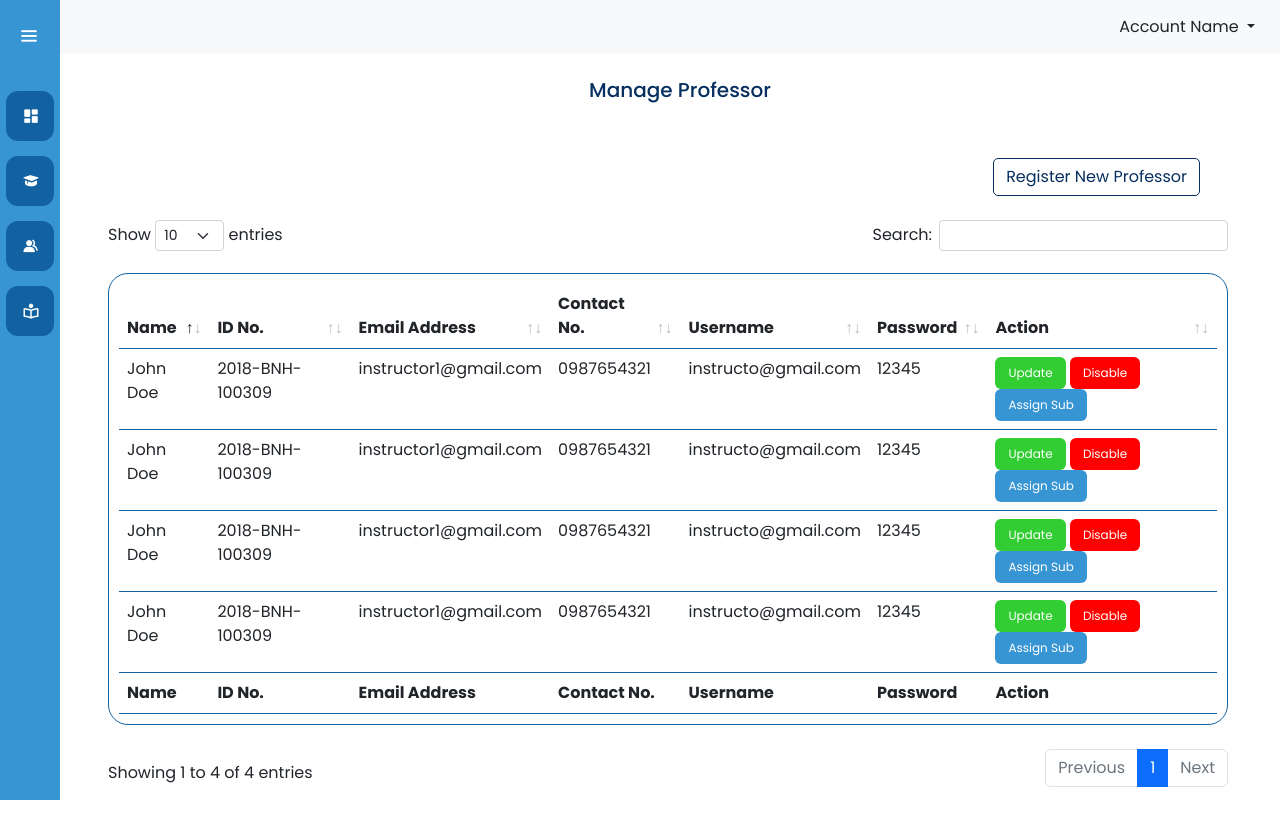
After one commit to Thomas-git-hub/QR-SMS-Attendance-System, a PHP site: page /admin/manage-prof.php in a window 1280 px wide. The commit adds this page. Run offline with PHP 8.4, Linux system fonts and the light colour scheme; some libraries are stand-ins or nearby versions.

Commit message:
manage prof INC

```diff
--- /dev/null
+++ b/admin/css/manage-prof.css
@@ -0,0 +1,100 @@
+.h5-page-title{
+  color: #072f5f;
+}
+
+.tbl-action-btn-update{
+	background-color: #32cd32;
+	color: #ffff;
+	font-size: 12px;
+}
+
+.tbl-action-btn-disable{
+	background-color: #FF0000;
+	color: #ffff;
+	font-size: 12px;
+}
+
+.tbl-action-btn-assign{
+	background-color: #3895d3;
+	color: #ffff;
+	font-size: 12px;
+}
+
+.create-prof-btn{
+	border: 1px solid #072f5f;
+	color: #072f5f;
+	border-radius: 5px;
+}
+
+.create-prof-btn:hover{
+	background-color: #072f5f;
+	color: #ffff;
+	border: 1px solid #072f5f;
+	border-radius: 15px;
+}
+
+/*MODAL CSS*/
+
+.modal-btn-add{
+  background-color: #ffffff;
+  border: 1px solid #072f5f;
+  color: #072f5f;
+  padding: 4px 8px;
+  text-align: center;
+  text-decoration: none;
+  display: inline-block;
+  font-size: 16px;
+  margin: 4px 2px;
+  transition-duration: 0.4s;
+  cursor: pointer;
+  border-radius: 5px;
+  width: 40%;
+}
+
+.modal-btn-add:hover{
+  background-color: #072f5f;
+  border: 1px solid #072f5f;
+  color: #ffff;
+  padding: 4px 8px;
+  text-align: center;
+  text-decoration: none;
+  display: inline-block;
+  font-size: 16px;
+  margin: 4px 2px;
+  transition-duration: 0.4s;
+  cursor: pointer;
+  border-radius: 5px;
+  width: 40%;
+}
+
+.modal-btn-close{
+  background-color: #1261a0;
+  border: 1px solid #072f5f;
+  color: #ffff;
+  padding: 4px 8px;
+  text-align: center;
+  text-decoration: none;
+  display: inline-block;
+  font-size: 16px;
+  margin: 4px 2px;
+  transition-duration: 0.4s;
+  cursor: pointer;
+  border-radius: 5px;
+  width: 40%;
+}
+
+.modal-btn-close:hover{
+  background-color: #072f5f;
+  border: 1px solid #072f5f;
+  color: #ffff;
+  padding: 4px 8px;
+  text-align: center;
+  text-decoration: none;
+  display: inline-block;
+  font-size: 16px;
+  margin: 4px 2px;
+  transition-duration: 0.4s;
+  cursor: pointer;
+  border-radius: 5px;
+  width: 40%;
+}
--- a/admin/includes/sidenav.php
+++ b/admin/includes/sidenav.php
@@ -22,7 +22,7 @@
        <span class="tooltip">Manage Strand, Block & Subjects</span>
      </li>
      <li>
-       <a href="settings.php">
+       <a href="manage-prof.php">
          <i class='bx bxs-group'></i>
          <span class="links_name">Manage Instructor</span>
        </a>
--- a/admin/manage-all.php
+++ b/admin/manage-all.php
@@ -19,12 +19,14 @@
 </head>
 <body>
 
+
 <?php
 include 'includes/topnav.php';
 include 'includes/sidenav.php';
 ?>
 
 <div class="container">
+<div class="body-content">
 
   <div class="row mt-4 mb-5">
     <div class="col d-flex justify-content-center">
@@ -156,7 +158,7 @@ include 'includes/sidenav.php';
 
     </div>
   </div>
-
+</div>
 
 <!-- Modal -->
 
--- /dev/null
+++ b/admin/manage-prof.php
@@ -0,0 +1,192 @@
+<!DOCTYPE html>
+<html>
+<head>
+  <meta charset="utf-8">
+  <meta name="viewport" content="width=device-width, initial-scale=1">
+
+    <!-- online lng gumagana yung box icon -->
+    <link href='https://unpkg.com/boxicons@2.1.2/css/boxicons.min.css' rel='stylesheet'>
+
+    <link rel="stylesheet" href="../css/bootstrap.min.css">
+    <link rel="stylesheet" href="../css/sidebar.css">
+    <link rel="stylesheet" href="../css/buttons.dataTables.min.css">
+    <link rel="stylesheet" href="../css/dataTables.bootstrap5.min.css">
+
+    <!-- css -->
+    <link rel="stylesheet" href="css/home.css">
+    <link rel="stylesheet" href="css/manage-prof.css">
+
+
+  <title>Admin</title>
+</head>
+<body>
+
+
+
+<?php
+include 'includes/topnav.php';
+include 'includes/sidenav.php';
+?>
+
+<div class="container-fluid">
+<div class="body-content">
+
+<div class="row mt-4 mb-5">
+    <div class="col d-flex justify-content-center">
+        <h5 class="h5-page-title">Manage Professor</h5>
+    </div>
+</div>
+
+    <div class="row mt-5">
+        <div class="col d-flex justify-content-end">
+            <button class="btn create-prof-btn mb-3 mx-5" data-toggle="modal" data-target="#createProf">Register New Professor</button>
+        </div>
+    </div>
+
+    <div class="row table">
+      <table id="datatable" class="table display" >
+        <thead>
+            <tr>
+                <th>Name</th>
+                <th>ID No.</th>
+                <th>Email Address</th>
+                <th>Contact No.</th>
+                <th>Username</th>
+                <th>Password</th>
+                <th>Action</th>
+            </tr>
+        </thead>
+        <tbody>
+            <tr>
+                <td>John Doe</td>
+                <td>2018-BNH-100309</td>
+                <td>instructor1@gmail.com</td>
+                <td>0987654321</td>
+                <td>instructo@gmail.com</td>
+                <td>12345</td>
+                <td>
+                    <button class="btn tbl-action-btn-update">Update</button>
+                    <button class="btn tbl-action-btn-disable">Disable</button>
+                    <button class="btn tbl-action-btn-assign">Assign Sub</button>
+                </td>
+            </tr>
+            <tr>
+                <td>John Doe</td>
+                <td>2018-BNH-100309</td>
+                <td>instructor1@gmail.com</td>
+                <td>0987654321</td>
+                <td>instructo@gmail.com</td>
+                <td>12345</td>
+                <td>
+                    <button class="btn tbl-action-btn-update">Update</button>
+                    <button class="btn tbl-action-btn-disable">Disable</button>
+                    <button class="btn tbl-action-btn-assign">Assign Sub</button>
+                </td>
+            </tr>
+            <tr>
+                <td>John Doe</td>
+                <td>2018-BNH-100309</td>
+                <td>instructor1@gmail.com</td>
+                <td>0987654321</td>
+                <td>instructo@gmail.com</td>
+                <td>12345</td>
+                <td>
+                    <button class="btn tbl-action-btn-update">Update</button>
+                    <button class="btn tbl-action-btn-disable">Disable</button>
+                    <button class="btn tbl-action-btn-assign">Assign Sub</button>
+                </td>
+            </tr>
+             <tr>
+                <td>John Doe</td>
+                <td>2018-BNH-100309</td>
+                <td>instructor1@gmail.com</td>
+                <td>0987654321</td>
+                <td>instructo@gmail.com</td>
+                <td>12345</td>
+                <td>
+                    <button class="btn tbl-action-btn-update">Update</button>
+                    <button class="btn tbl-action-btn-disable">Disable</button>
+                    <button class="btn tbl-action-btn-assign">Assign Sub</button>
+                </td>
+            </tr>
+        </tbody>
+        <tfoot>
+            <tr>
+                <th>Name</th>
+                <th>ID No.</th>
+                <th>Email Address</th>
+                <th>Contact No.</th>
+                <th>Username</th>
+                <th>Password</th>
+                <th>Action</th>
+            </tr>
+        </tfoot>
+    </table>
+    </div>
+  </div>
+
+</div>
+
+
+<!-- modal -->
+
+<!-- Register Professor Modal -->
+<div class="modal fade" id="createProf" tabindex="-1" role="dialog" aria-labelledby="exampleModalLabel" aria-hidden="true">
+  <div class="modal-dialog" role="document">
+    <div class="modal-content">
+      <div class="modal-header">
+        <h5 class="modal-title" id="exampleModalLabel">Register Professor</h5>
+        <button type="button" class="close" data-dismiss="modal" aria-label="Close">
+          <span aria-hidden="true">&times;</span>
+        </button>
+      </div>
+      <div class="modal-body">
+        <form action=""  method="post" id="blockFrm">
+        <label for="exampleInputEmail1">Name</label>
+        <input type="" class="form-control mb-2" id="" placeholder="Block Name" required>
+        <label for="exampleInputEmail1">ID No.</label>
+        <input type="" class="form-control mb-2" id="" placeholder="Employee ID No." required>
+        <label for="exampleInputEmail1">Email Address</label>
+        <input type="" class="form-control mb-2" id="" placeholder="Email" required>
+        <label for="exampleInputEmail1">Contact No.</label>
+        <input type="" class="form-control mb-2" id="" placeholder="Contact No." required>
+        <label for="exampleInputEmail1">Username</label>
+        <input type="" class="form-control mb-2" id="" placeholder="Input your email" required>
+        <label for="exampleInputEmail1">Password</label>
+        <input type="" class="form-control mb-2" id="" placeholder="Password" required>
+        <label for="exampleInputEmail1">Confirm Password</label>
+        <input type="" class="form-control mb-2" id="" placeholder="Confirm Password" required>
+      </div>
+      <div class="modal-footer d-flex justify-content-center">
+        <button type="submit" class="modal-btn-add">Register</button>
+        <button type="button" class="modal-btn-close" data-dismiss="modal">Close</button>
+        </form>
+      </div>
+    </div>
+  </div>
+</div>
+
+<script src="../js/jquery.min.js"></script>
+<script src="../js/popper.min.js"></script>
+<script src="../js/sidebar.js"></script>
+<script src="../js/bootstrap.min.js"></script>
+
+<script type="text/javascript" src="../js/jquery.dataTables.min.js"></script>
+<script type="text/javascript" src="../js/dataTables.buttons.min.js"></script>
+<script type="text/javascript" src="../js/buttons.print.min.js"></script>
+<script type="text/javascript" src="../js/jszip.min.js"></script>
+<script type="application/json" src="../js/pdfmake.min.js.map"></script>
+<script type="text/javascript" src="../js/pdfmake.min.js"></script>
+
+<script type="text/javascript" src="../js/vfs_fonts.js"></script>
+<script type="text/javascript" src="../js/buttons.html5.min.js"></script>
+<script type="text/javascript" src="../js/dataTables.bootstrap5.min.js"></script>
+<script>
+  $(document).ready(function () {
+        $('#datatable').DataTable();
+    });
+</script>
+
+
+</body>
+</html>
```
